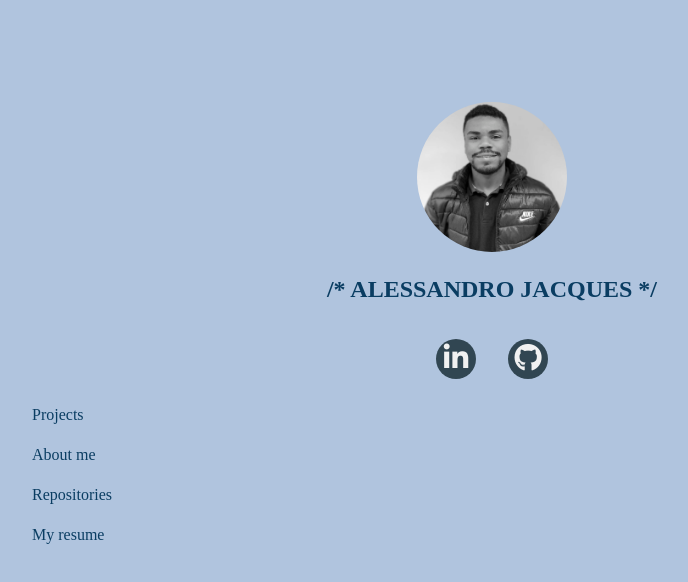
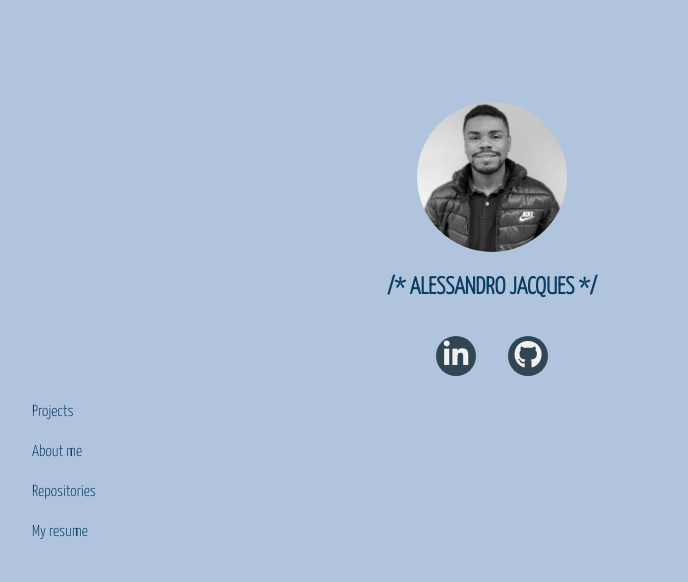
Before and after one commit to alejacques07/alejacques07.github.io, a plain HTML site: page index.html in a window 1280 px wide. Shown: the whole page, without its empty margins (148-836 px from the left). Drawn offline with Linux system fonts and the light colour scheme.

Commit message:
adicionei fonte

```diff
--- a/css/estilo.css
+++ b/css/estilo.css
@@ -4,6 +4,7 @@
 }
 body{
 	background: #B0C4DE;
+	font-family: 'Yanone Kaffeesatz', sans-serif;
 }
 
 #container{
--- a/index.html
+++ b/index.html
@@ -3,6 +3,8 @@
 	<head>
 		<title>Alessandro Jacques</title>
 		<meta charset="utf-8">
+
+		<link href="https://fonts.googleapis.com/css2?family=Yanone+Kaffeesatz:wght@300&display=swap" rel="stylesheet">
 
 		<link rel="shortcout icon" href="imagens/alessandro.png">
 
```
Also changed, not shown: desafio-01/index.html (+2 -0 lines).
